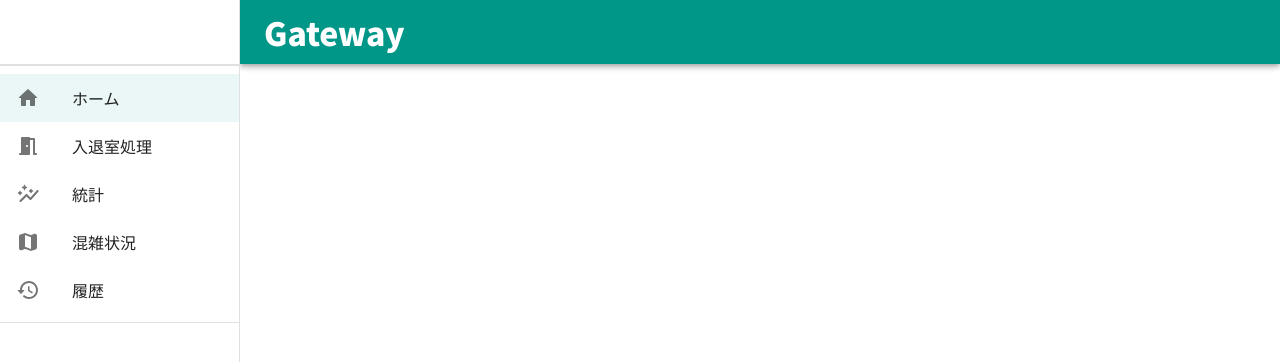
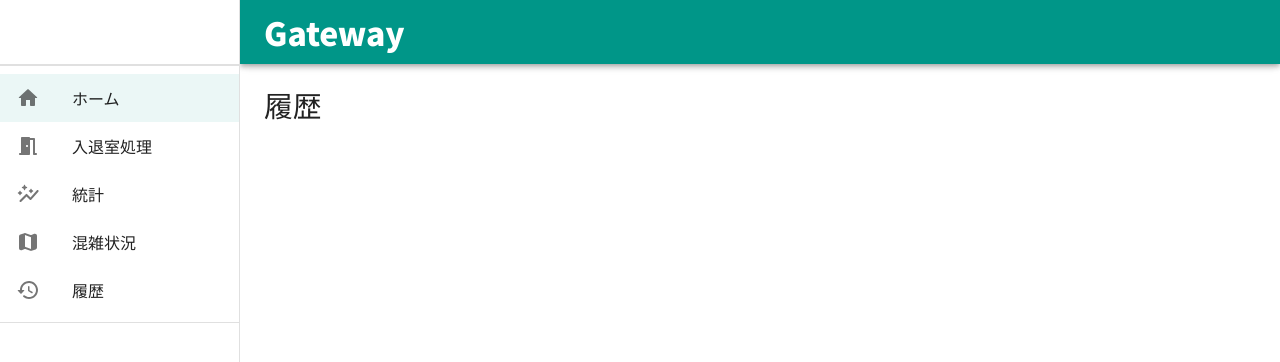
Before and after one commit to newt239/gateway-front, a React (Create React App) app: page /history in a window 1280 px wide. Shown: the top 362 px of the page. Built offline with nearby package versions, Linux system fonts and the light colour scheme; no server answers; sample sign-in values are in the browser's storage.

Commit message:
add: base page components at chart, crowd, history

```diff
--- a/src/components/page/Body.tsx
+++ b/src/components/page/Body.tsx
@@ -6,6 +6,9 @@ import { setToken } from '../../stores/auth';
 import Home from './Home';
 import Login from './Login';
 import Operate from './Operate/Index';
+import Crowd from './Crowd';
+import Chart from './Chart/Index';
+import History from './History/Index';
 
 const Body = () => {
     const location = useLocation();
@@ -29,6 +32,9 @@ const Body = () => {
             <Route path="/" element={<Home />} />
             <Route path="login" element={<Login />} />
             <Route path="operate" element={<Operate />} />
+            <Route path="crowd" element={<Crowd />} />
+            <Route path="chart" element={<Chart />} />
+            <Route path="history" element={<History />} />
         </Routes>
     )
 }
--- /dev/null
+++ b/src/components/page/Chart/Index.tsx
@@ -0,0 +1,11 @@
+import * as React from 'react';
+import Box from '@mui/material/Box';
+import Typography from '@mui/material/Typography';
+
+export default function Chart() {
+    return (
+        <Box sx={{ width: '100%' }}>
+            <Typography variant="h2">統計</Typography>
+        </Box>
+    );
+}
--- /dev/null
+++ b/src/components/page/Crowd.tsx
@@ -0,0 +1,11 @@
+import * as React from 'react';
+import Box from '@mui/material/Box';
+import Typography from '@mui/material/Typography';
+
+export default function Crowd() {
+    return (
+        <Box sx={{ width: '100%' }}>
+            <Typography variant="h2">混雑状況</Typography>
+        </Box>
+    );
+}
--- /dev/null
+++ b/src/components/page/History/Index.tsx
@@ -0,0 +1,11 @@
+import * as React from 'react';
+import Box from '@mui/material/Box';
+import Typography from '@mui/material/Typography';
+
+export default function History() {
+    return (
+        <Box sx={{ width: '100%' }}>
+            <Typography variant="h2">履歴</Typography>
+        </Box>
+    );
+}
--- a/src/components/page/Home.tsx
+++ b/src/components/page/Home.tsx
@@ -7,7 +7,7 @@ import UserInfo from '../ui/UserInfo';
 
 const Home = () => {
     return (
-        <Box>
+        <Box sx={{ width: '100%' }}>
             <Typography variant="h2">ホーム</Typography>
             <UserInfo />
         </Box>
--- a/src/components/page/Operate/Index.tsx
+++ b/src/components/page/Operate/Index.tsx
@@ -32,13 +32,14 @@ function TabPanel(props: TabPanelProps) {
     );
 }
 
-export default function Index() {
+export default function Operate() {
     const [value, setValue] = React.useState(0);
     const handleChange = (event: React.SyntheticEvent, newValue: number) => {
         setValue(newValue);
     };
     return (
         <Box sx={{ width: '100%' }}>
+            <Typography variant="h2">入退室処理</Typography>
             <Box sx={{ borderBottom: 1, borderColor: 'divider' }}>
                 <Tabs value={value} variant="fullWidth" onChange={handleChange} aria-label="basic tabs example" centered>
                     <Tab icon={<PhoneMissedIcon />} iconPosition="start" label="入室" />
```
